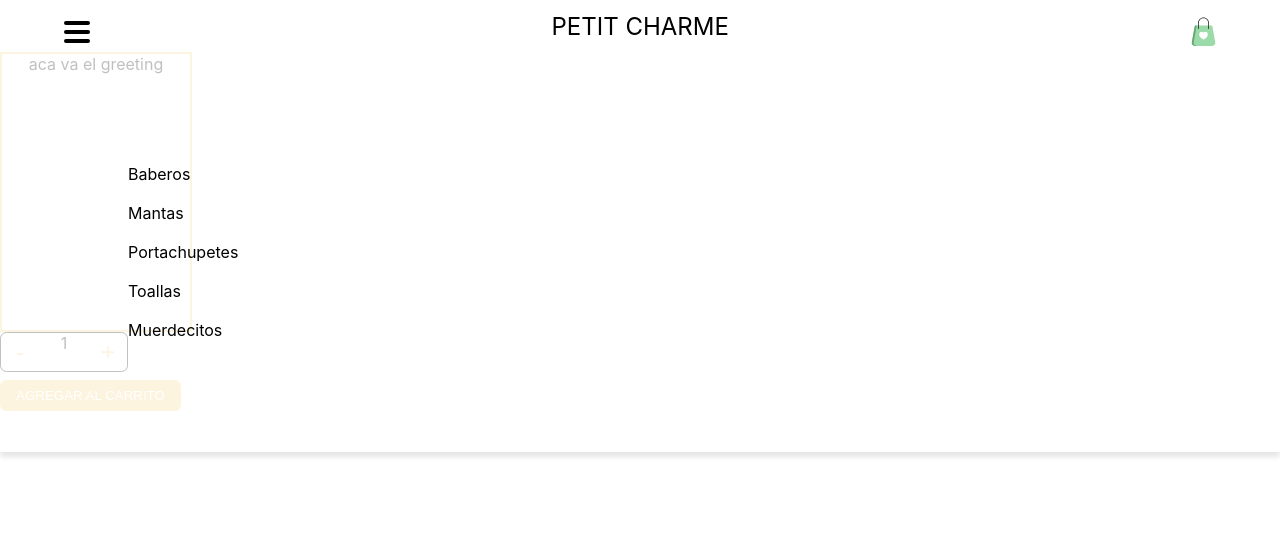
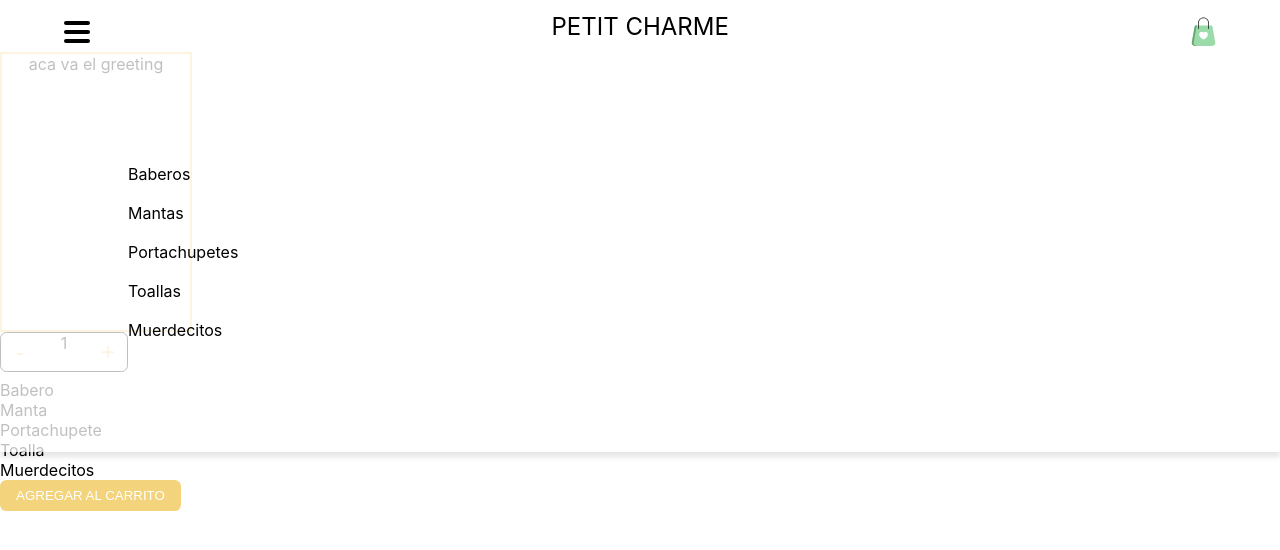
Before and after one commit to raul-pereyra/ecommerce-petit-charme, a React (Create React App) app: page / in a window 1280 px wide. Shown: the top 550 px of the page. Built offline with nearby package versions, Linux system fonts and the light colour scheme.

Commit message:
se avanzo con itemList

```diff
--- a/src/components/itemCount/index.jsx
+++ b/src/components/itemCount/index.jsx
@@ -2,7 +2,7 @@
     return (
         <>
             <div className="cont__prod">
-                <button className='cont__menos btn__cont' onClick={()=>{onSubtract(stock)}}>-</button>
+                <button className='cont__menos btn__cont' onClick={onSubtract}>-</button>
                 <p>{count}</p>
                 <button className='cont__mas btn__cont' onClick={()=>{onAdd(stock)}}>+</button>
             </div>
--- /dev/null
+++ b/src/components/itemList/index.jsx
@@ -0,0 +1,13 @@
+const ItemList = ({products}) => {
+    return (
+        <div>
+            <ul>
+                {products.map((product)=>{
+                    return <li key={product.id}>{product.name}</li>;
+                })}
+           </ul>
+        </div>
+    )
+}
+
+export default ItemList
--- a/src/containers/ItemListContainer/index.jsx
+++ b/src/containers/ItemListContainer/index.jsx
@@ -1,5 +1,7 @@
-import { useState } from 'react';
+import { useEffect, useState } from 'react';
 import ItemCount from '../../components/itemCount/';
+import ItemList from '../../components/itemList';
+import listProduct from '../../database/list-product'
 
 const ItemListContainer = (props) =>{
     const [count, setCount] = useState(1);
@@ -11,19 +13,31 @@ const ItemListContainer = (props) =>{
             alert ('Nos quedamos sin stock');
         }
     }
-    const onSubtract=(stock)=>{
-        if(count>0){
+    const onSubtract=()=>{
+        if(count>1){
             setCount(count-1);
         }else{
             alert ('El minimo de compra es 1');
         }
     }
+
+    const [products, setProducts] = useState([])
+    useEffect(()=>{
+        const myPromise = new Promise((resolve, reject)=>{
+            setTimeout(()=>resolve (listProduct),3000)
+        });
+        myPromise.then((result)=>setProducts(result));
+    },[])
+
+
+
     return(
         <>
         <div className='card__prod'>
             <p>{'aca va el greeting'}</p>
         </div>
         <ItemCount stock={5} count={count} onAdd={onAdd} onSubtract={onSubtract} />
+        <ItemList products={products}/>
         </>
     );
 
--- /dev/null
+++ b/src/database/list-product.jsx
@@ -0,0 +1,9 @@
+const listProduct =[
+    {id:1, name:'Babero', price:800, stock:30},
+    {id:2, name:'Manta', price:1500, stock:15},
+    {id:3, name:'Portachupete', price:400, stock:80},
+    {id:4, name:'Toalla', price:1100, stock:20},
+    {id:5, name:'Muerdecitos', price:600, stock:40},
+];
+
+export default listProduct;
```
